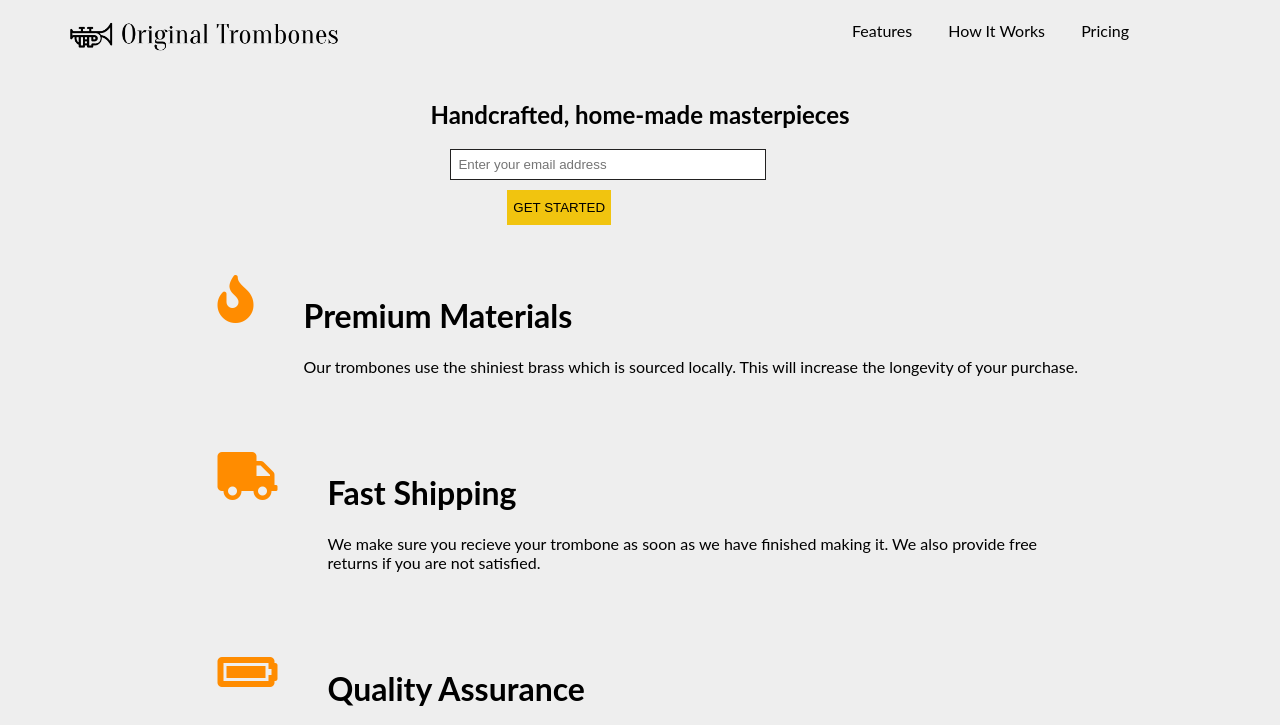
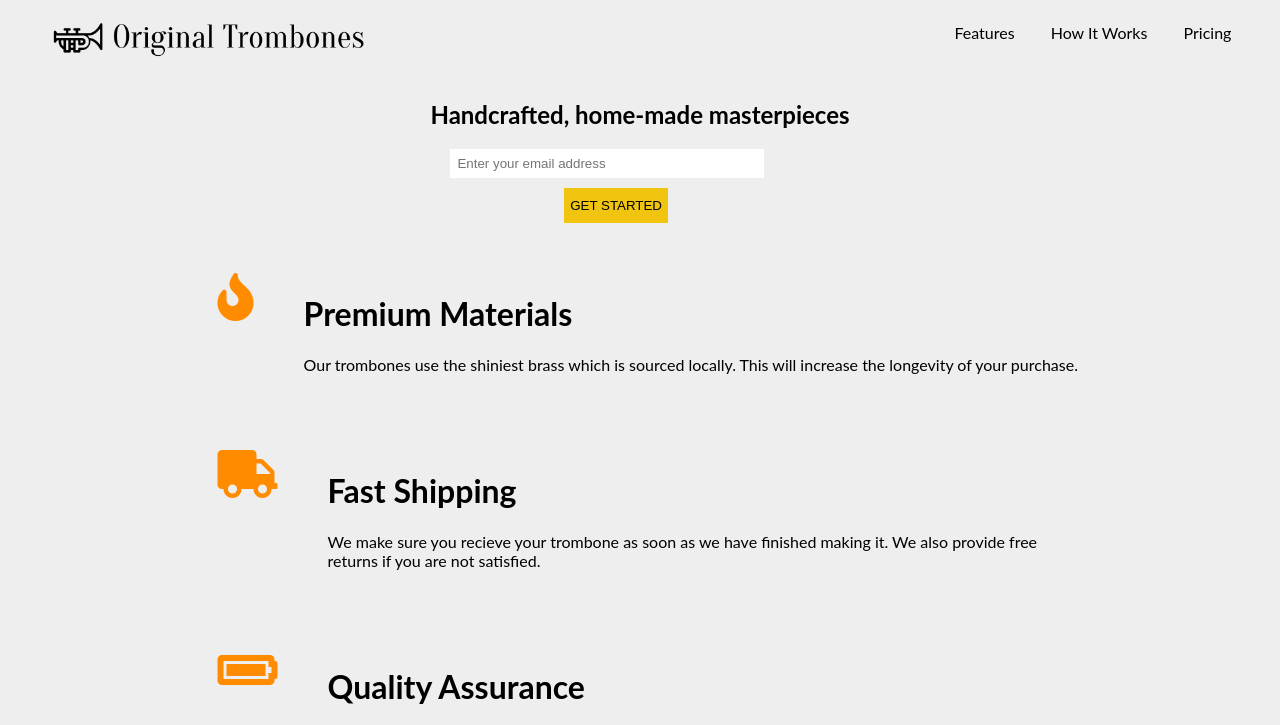
Before and after one commit to garikaipaidamoyo/Product-Landing-Page, a plain HTML site: page index.html in a window 1280 px wide. Shown: the top 725 px of the page. Drawn offline with Linux system fonts and the light colour scheme.

Commit message:
File added

```diff
--- a/css/style.css
+++ b/css/style.css
@@ -8,27 +8,23 @@ header{
     position: fixed;
     top: 0;
     min-height: 75px;
-    padding: 0px 20px;
     display: flex;
-    justify-content: space-around;
     align-items: center;
     background-color: #eee;
 }
 .logo{
-    width: 60vw;
+    width: 70%;
     background-color: #eee;
 }
 #header-img{
     margin: 20px;
     width: 38%;
-
     background-color: #eee;
 }
 
 #nav-bar{
 margin-left: 0%;
 background-color: #eee;
-
 }
 #nav-bar ul {
     background-color: #eee;
@@ -43,14 +39,12 @@ li{
         margin-top: 0%;
         padding: 0px;
         margin: 0px;
-
 }
 li a{
 
   color: #000;
   padding: 8px 16px;
   text-decoration: none;
-
 }
 .headingone, h2
 {
@@ -62,6 +56,7 @@ li a{
     .headingone, h2{
     margin-top: 20px;
     font-size: smaller;
+    color: red;
     text-align: center;
     }
     #email{
@@ -81,7 +76,6 @@ li a{
 form{
  width: 30%;
  margin: auto;
-
 }
 .headingone{
     margin-top:100px;
@@ -93,10 +87,9 @@ form{
     width: 300px;
     padding: 7px;
     background-color: white;
-    border: 0.51px solid rgb(34, 33, 33);
+   border: none;
     font-weight: 400;
 }
-
 video{
     margin-left: 30%;
 }
@@ -104,13 +97,11 @@ video{
 margin-top: 10px;
 padding-top: 10px;
 padding-bottom: 10px;
-   margin-left: 15%;
+margin-left: 30%;
 background-color: #f1c40f;
 cursor: pointer;
 border: none;
-
 }
-
 .content2{
     display: flex;
     padding: 10px;
@@ -121,7 +112,6 @@ video{
 .icon{
     padding-left: 20px;
     color: darkorange
-
 }
 .text{
 
@@ -141,8 +131,6 @@ video{
 .text2{
     padding-left: 50px;
 }
-
-
 #footer{
     padding-top: 10px;
     margin-bottom: 0px;
@@ -156,15 +144,12 @@ video{
 }
 #footer ul li{
     background: #ddd;
-
 }
 #footer p{
     margin-left: 75%;
     background: #ddd;
     font-size: 0.9em;
     color: #444;
-
-
 }
 #description{
     margin-left: 400px;
--- a/index.html
+++ b/index.html
@@ -18,8 +18,6 @@
     crossorigin="anonymous"
   />
     <title>ProductLandingPage</title>
-    <meta name="viewport" content="width=device-width, initial-scale=1">
-
     <link rel="stylesheet" href="css/style.css">
   </head>
   <body>
@@ -53,7 +51,6 @@
       <button type="submit" id="submit" value="GET STARTED">  GET STARTED</a></button>
     </form>
   </div>
-
   <div class="container">
       <sectin id="feature">
         <div class="content2">
```
Lines whose indentation alone changed are shown as unchanged.
